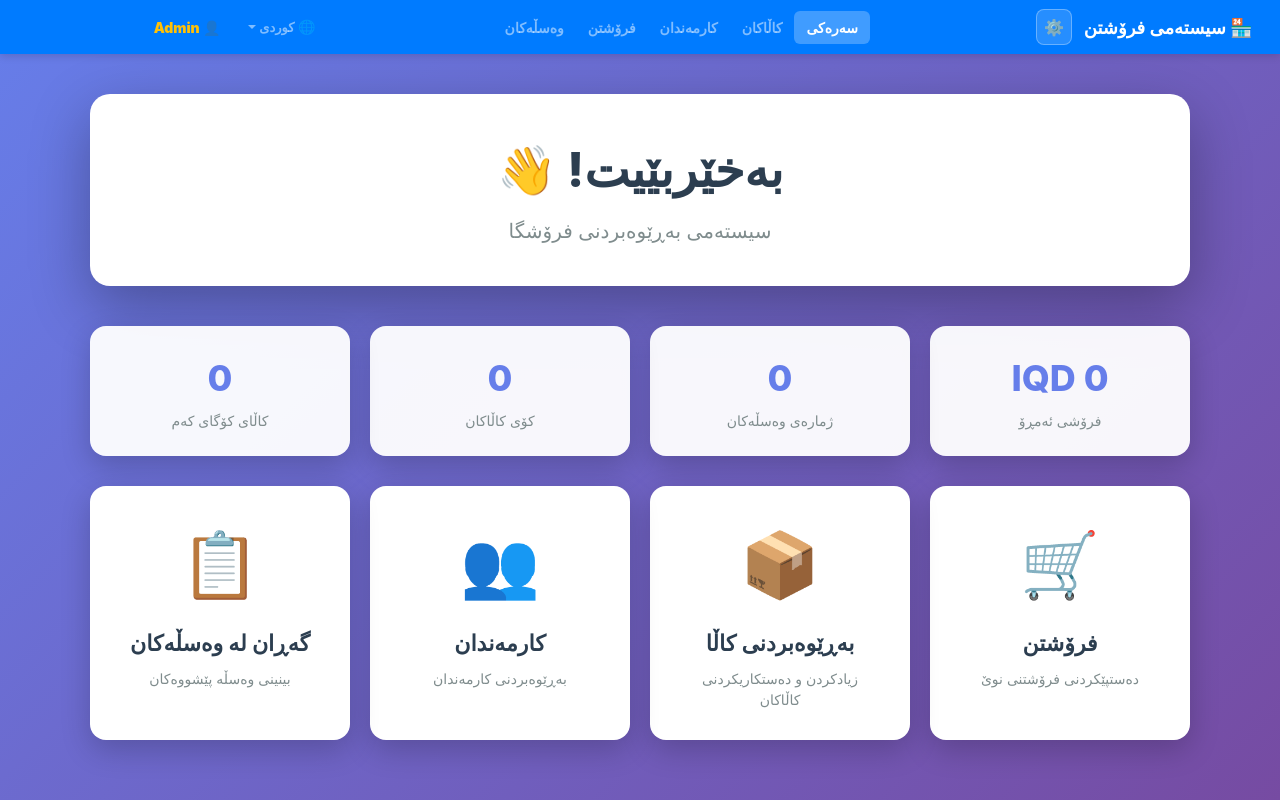
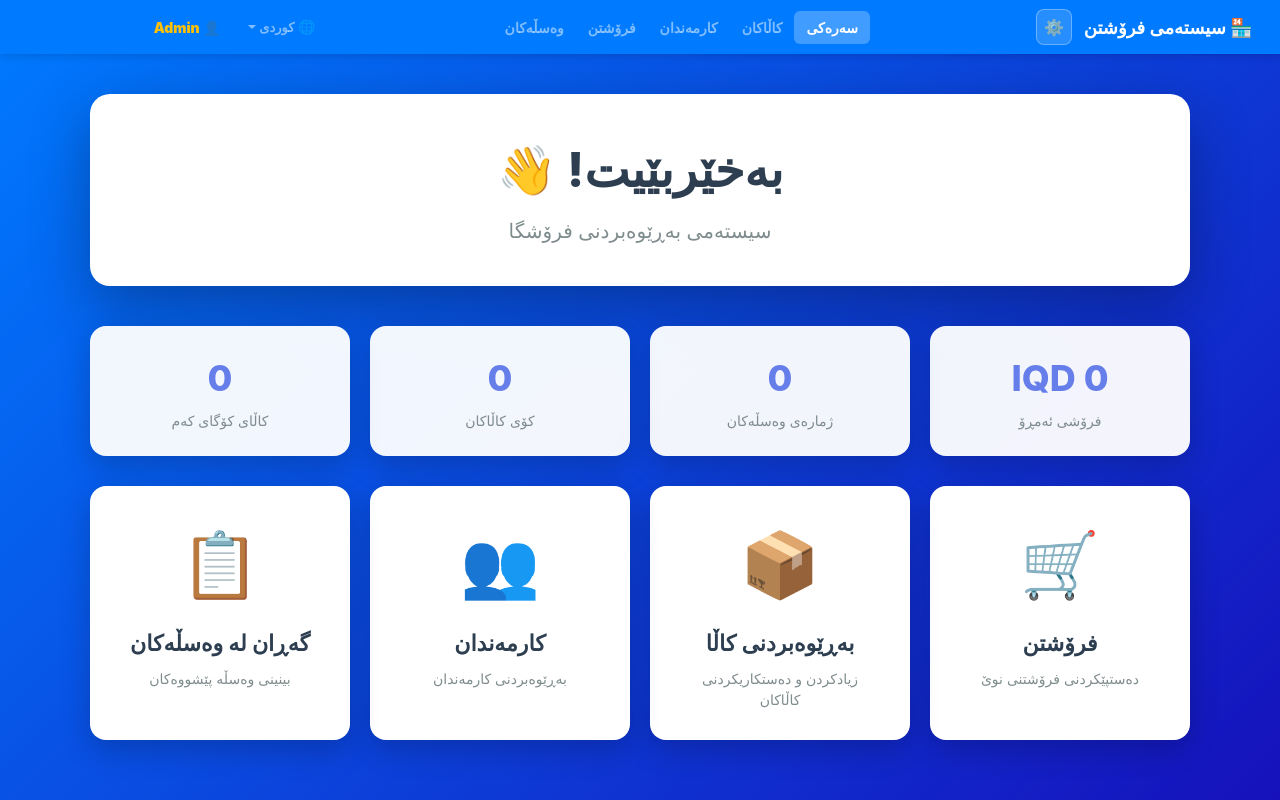
Before and after one commit to ayady-hamay-swara/springboot, a plain HTML site: page springwebmvcfinal-ui/pos-system-web-ui/index.html in a window 1280 px wide. Drawn offline with Linux system fonts and the light colour scheme; no server answers.

Commit message:
fixed disign flaw

```diff
--- a/springwebmvcfinal-ui/pos-system-web-ui/index.html
+++ b/springwebmvcfinal-ui/pos-system-web-ui/index.html
@@ -7,7 +7,7 @@
     <link rel="stylesheet" href="css/bootstrap.min.css">
     <link rel="stylesheet" href="css/navbar-global.css">
     <style>
-        body { background: linear-gradient(135deg, #667eea 0%, #764ba2 100%); min-height: 100vh; }
+        body { background: linear-gradient(135deg, #007bff 0%, #1611bb 100%); min-height: 100vh; }
 
         .dashboard-wrapper { padding: 40px 20px; }
 
```
